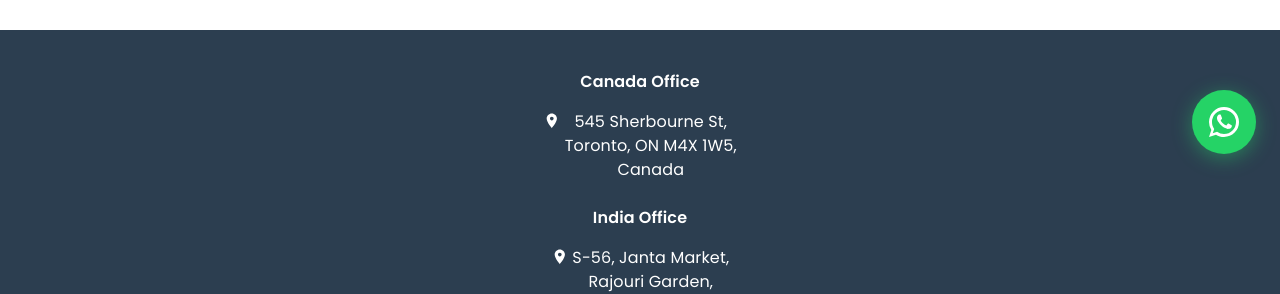
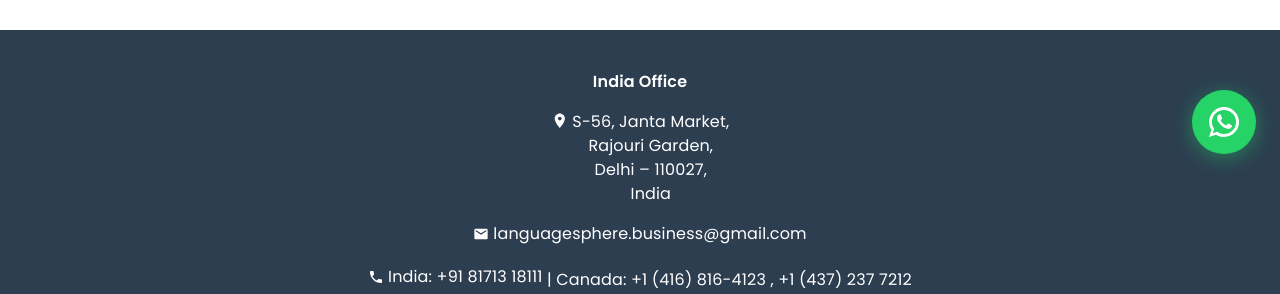
Before and after one commit to nishthadiwanji/LanguageSphere, a React (Create React App) app in the folder languagesphere/: page /login in a window 1280 px wide. Shown: the part 622-916 px from the top of the page. Built offline with nearby package versions, Linux system fonts and the light colour scheme; no server answers.

Commit message:
removed canadian address

```diff
--- a/languagesphere/src/components/Footer.tsx
+++ b/languagesphere/src/components/Footer.tsx
@@ -36,36 +36,6 @@ const Footer: React.FC = () => {
               fontFamily: "'Poppins', sans-serif",
               textAlign: 'center',
               fontWeight: 600,
-            }}
-          >
-            Canada Office
-          </Typography>
-          <Typography
-            variant="body1"
-            sx={{
-              fontFamily: "'Poppins', sans-serif",
-              textAlign: 'center',
-              display: 'inline-flex',
-              alignItems: 'flex-start',
-              gap: 0.5,
-            }}
-          >
-            <LocationOnIcon sx={{ fontSize: '1.1rem', mt: 0.3 }} />
-            <span>
-              545 Sherbourne St,
-              <br />
-              Toronto, ON M4X 1W5,
-              <br />
-              Canada
-            </span>
-          </Typography>
-          <Typography
-            variant="body1"
-            sx={{
-              fontFamily: "'Poppins', sans-serif",
-              textAlign: 'center',
-              fontWeight: 600,
-              pt: 1,
             }}
           >
             India Office
```
